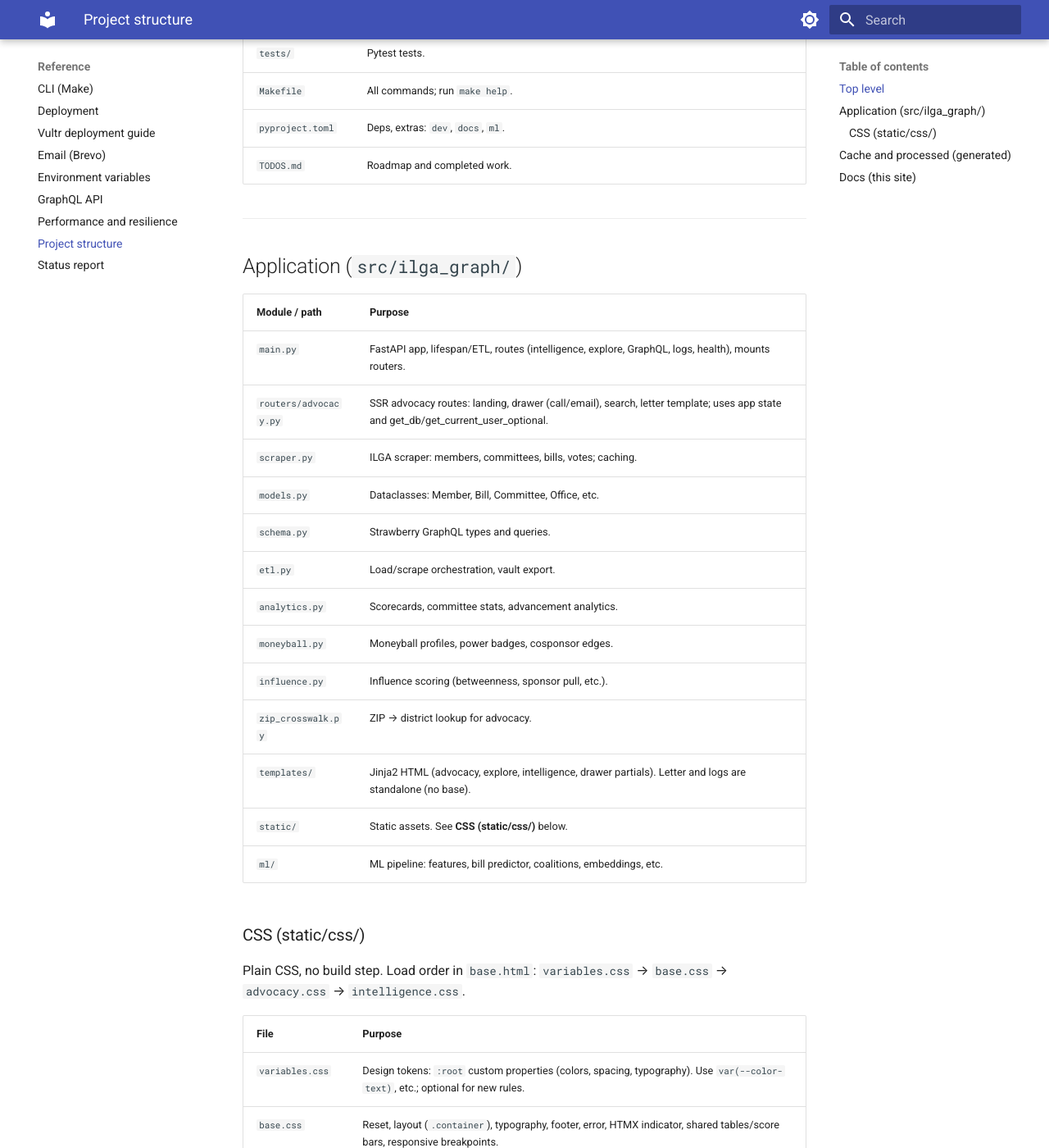
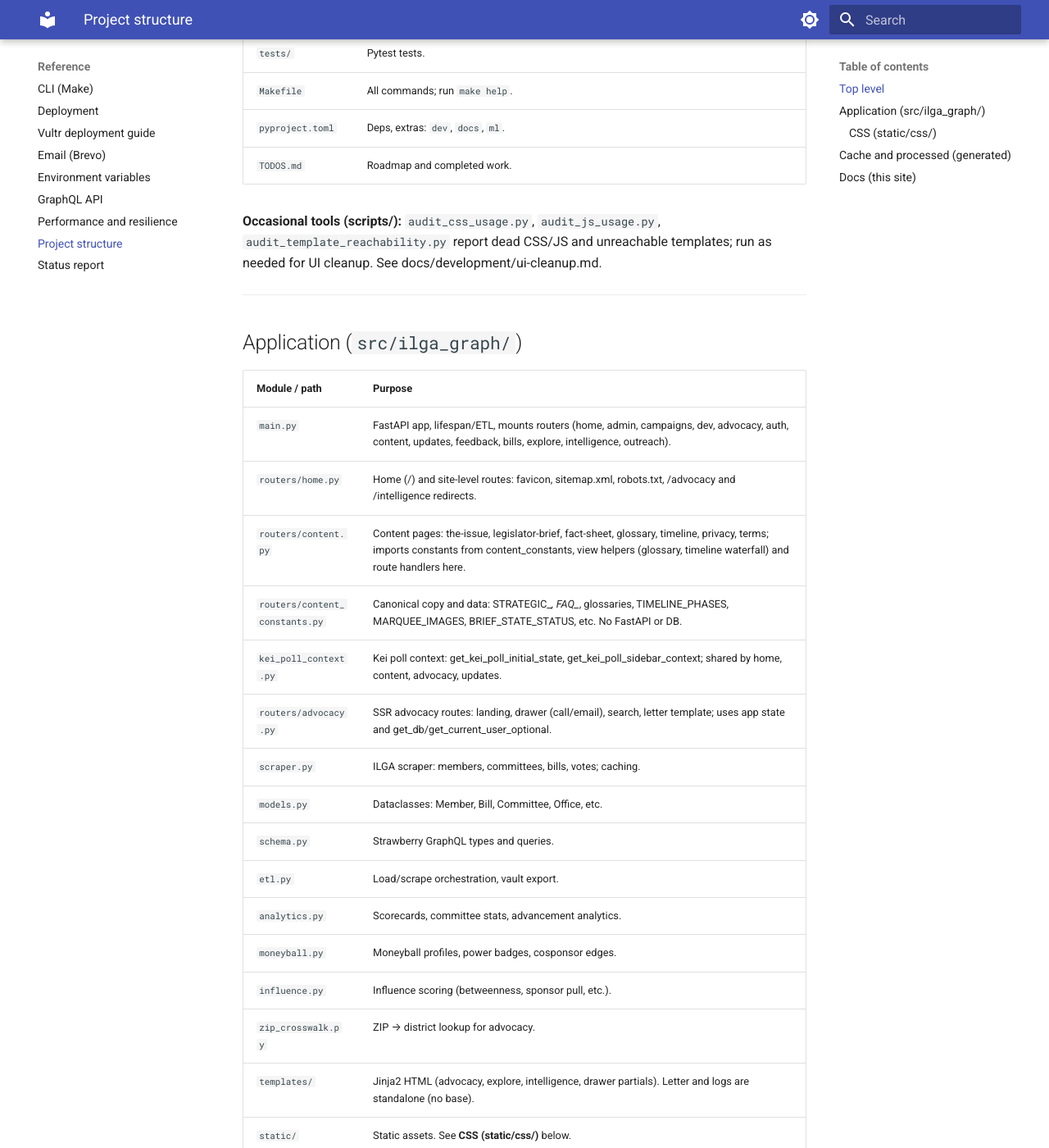
Before and after one commit to tyler-morales/ilga-graph, an MkDocs documentation site: the page built from docs/reference/project-structure.md, in a window 1280 px wide and 1400 px high, scrolled down 844 px. Shown: the whole window at 82% size. Built offline with MkDocs 1.6.1 and Material for MkDocs 9.7.7, drawn with Linux system fonts in a browser that asks for light colours.

Commit message:
docs: app-overview, project-structure; templates/CSS/email tweaks; TODOS
- docs: app-overview Key concepts, project-structure refs
- templates: _kei_poll_anonymous_success, _macros, updates
- CSS: base, why-you-care
- email_utils minor updates
- TODOS: Refactor row, Current/backlog

Made-with: Cursor

```diff
--- a/docs/reference/project-structure.md
+++ b/docs/reference/project-structure.md
@@ -22,13 +22,19 @@ Where to find things in the repo.
 | `pyproject.toml` | Deps, extras: `dev`, `docs`, `ml`. |
 | `TODOS.md` | Roadmap and completed work. |
 
+**Occasional tools (scripts/):** `audit_css_usage.py`, `audit_js_usage.py`, `audit_template_reachability.py` report dead CSS/JS and unreachable templates; run as needed for UI cleanup. See docs/development/ui-cleanup.md.
+
 ---
 
 ## Application (`src/ilga_graph/`)
 
 | Module / path | Purpose |
 |----------------|---------|
-| `main.py` | FastAPI app, lifespan/ETL, routes (intelligence, explore, GraphQL, logs, health), mounts routers. |
+| `main.py` | FastAPI app, lifespan/ETL, mounts routers (home, admin, campaigns, dev, advocacy, auth, content, updates, feedback, bills, explore, intelligence, outreach). |
+| `routers/home.py` | Home (/) and site-level routes: favicon, sitemap.xml, robots.txt, /advocacy and /intelligence redirects. |
+| `routers/content.py` | Content pages: the-issue, legislator-brief, fact-sheet, glossary, timeline, privacy, terms; imports constants from content_constants, view helpers (glossary, timeline waterfall) and route handlers here. |
+| `routers/content_constants.py` | Canonical copy and data: STRATEGIC_*, FAQ_*, glossaries, TIMELINE_PHASES, MARQUEE_IMAGES, BRIEF_STATE_STATUS, etc. No FastAPI or DB. |
+| `kei_poll_context.py` | Kei poll context: get_kei_poll_initial_state, get_kei_poll_sidebar_context; shared by home, content, advocacy, updates. |
 | `routers/advocacy.py` | SSR advocacy routes: landing, drawer (call/email), search, letter template; uses app state and get_db/get_current_user_optional. |
 | `scraper.py` | ILGA scraper: members, committees, bills, votes; caching. |
 | `models.py` | Dataclasses: Member, Bill, Committee, Office, etc. |
--- a/src/ilga_graph/static/css/why-you-care.css
+++ b/src/ilga_graph/static/css/why-you-care.css
@@ -62,6 +62,7 @@
     min-width: 0;
     width: 100%;
     max-width: 360px;
+    align-self: center;
   }
 
   .why-you-care-home-grid .why-you-care-marquee--in-grid {
--- a/src/ilga_graph/templates/_macros.html
+++ b/src/ilga_graph/templates/_macros.html
@@ -221,7 +221,7 @@
                         aria-hidden="true">2</span></li>
             </ol>
         </nav>
-        <p class="kei-poll__intro">Your answer helps us understand our community.</p>
+        <p class="kei-poll__intro">Your input helps us explain to legislators who's really affected. Numbers speak louder than words.</p>
         <form id="{{ poll_id }}-form" action="/updates/kei-status" method="post" class="kei-poll__form"
             hx-post="/updates/kei-status" hx-target="#{{ poll_id }}-wrap" hx-swap="innerHTML"
             aria-label="Your kei status">
--- a/src/ilga_graph/templates/updates.html
+++ b/src/ilga_graph/templates/updates.html
@@ -11,9 +11,9 @@
 {% block brief_main %}
 {% if prompt_kei and kei_status_options is defined and kei_status_options %}
 <section class="updates-kei-prompt" id="kei-prompt" aria-labelledby="kei-prompt-heading">
-    <h2 id="kei-prompt-heading">Help us understand our community</h2>
+    <h2 id="kei-prompt-heading">Your input helps legislators see who's affected</h2>
     {% if kei_submitted %}
-    <p class="kei-status-success" role="status">Thanks, that helps us understand our community.</p>
+    <p class="kei-status-success" role="status">Thanks — your response helps us show legislators that numbers speak louder than words.</p>
     {% elif kei_error %}
     <p class="kei-status-error" role="alert">Please choose an option{% if kei_error == 'email' %} and enter a valid email{% endif %}.</p>
     {% endif %}
```
Also changed, not shown: TODOS.md (+4 -1 lines), docs/features/app-overview.md (+1 -1 lines), src/ilga_graph/static/css/base.css (+17 -3 lines), src/ilga_graph/templates/_kei_poll_anonymous_success.html (+10 -5 lines), 1 other file.
